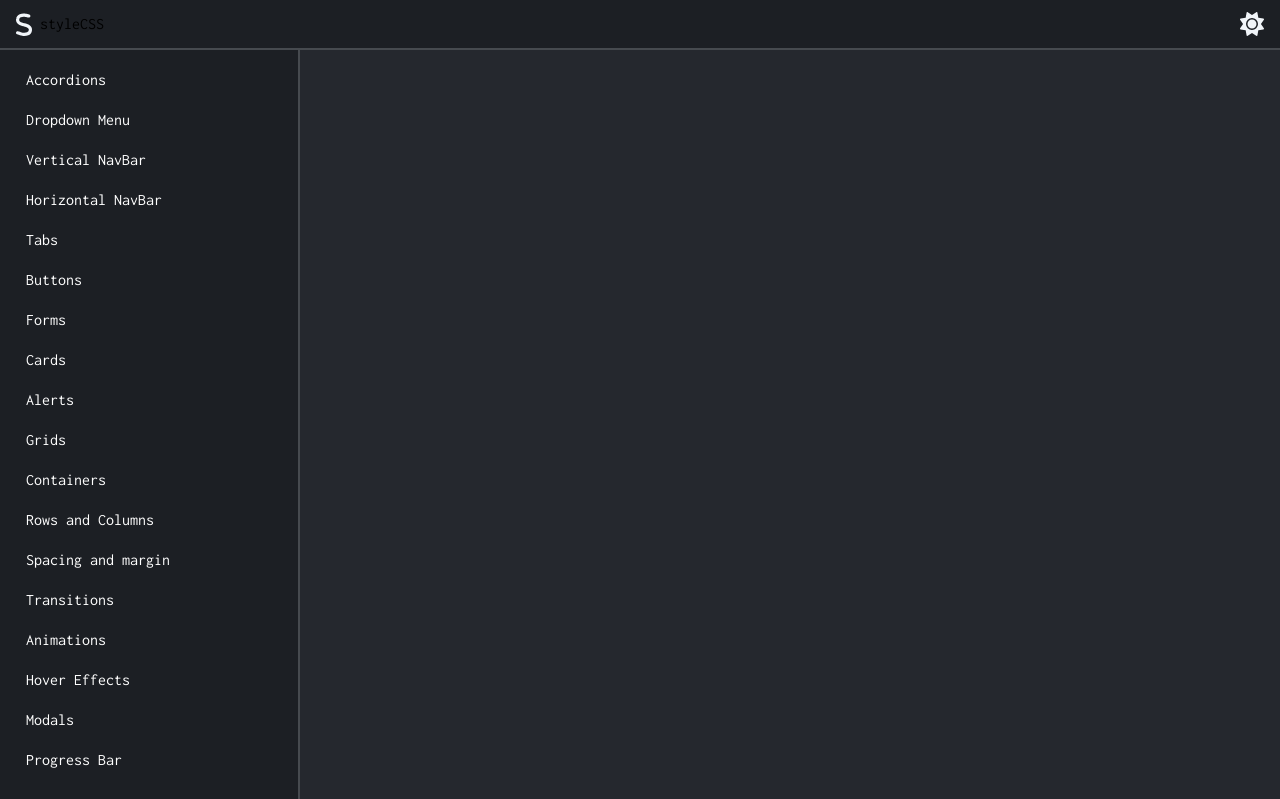
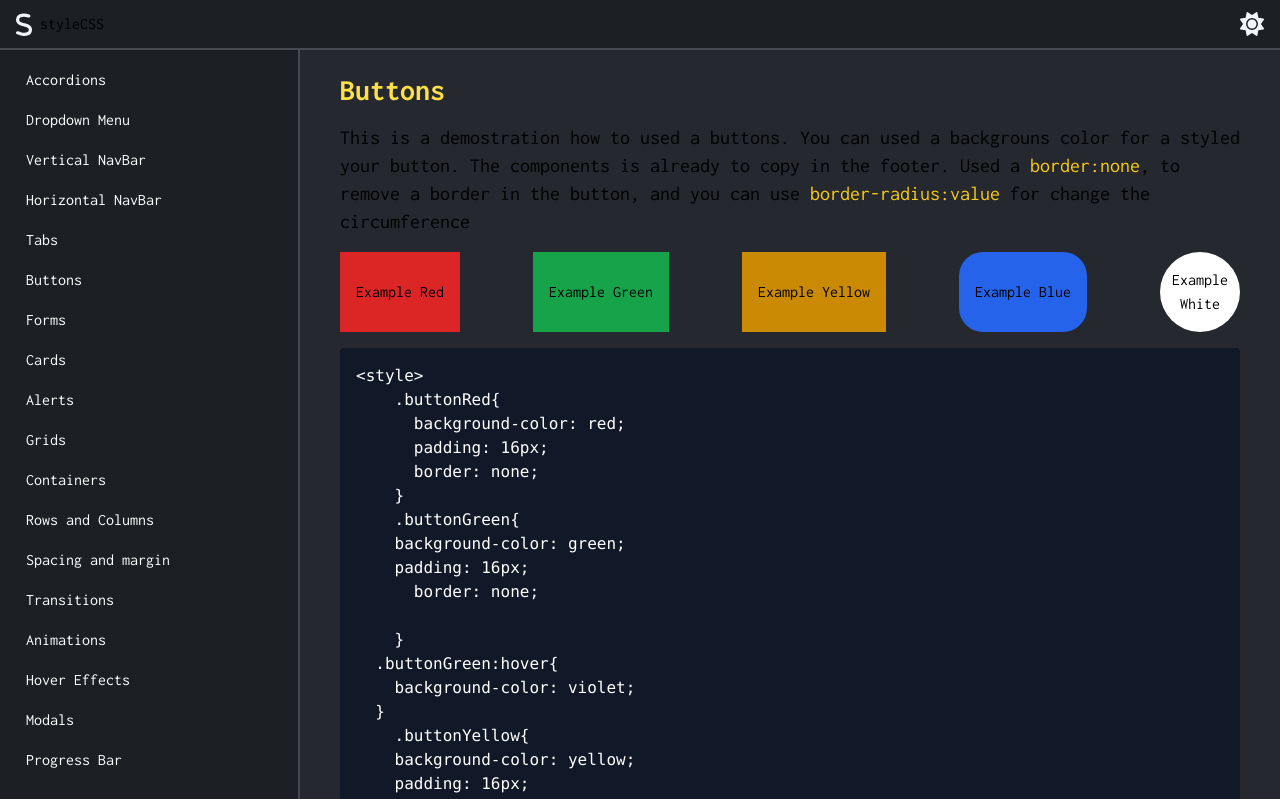
Before and after one commit to juancruzperalta/styleCSS, a React (Vite) app: page /buttons in a window 1280 px wide. Shown: the top 799 px of the page. Built offline with nearby package versions, Linux system fonts and the light colour scheme; a web font is replaced by a local one.

Commit message:
Form in process...07-01-2025

```diff
--- /dev/null
+++ b/src/pages/Buttons.jsx
@@ -0,0 +1,76 @@
+import { CopyTheText } from "./helpers/CopyTheText";
+
+export const Buttons = () => {
+  const codeText = `<style>
+    .buttonRed{
+      background-color: red;
+      padding: 16px;
+      border: none;
+    }
+    .buttonGreen{
+    background-color: green;
+    padding: 16px;
+      border: none;
+
+    }
+  .buttonGreen:hover{
+    background-color: violet;
+  }
+    .buttonYellow{
+    background-color: yellow;
+    padding: 16px;
+    }
+        .buttonBlue{
+    background-color: blue;
+    padding: 16px;
+    border-radius:50%;
+    }
+        .buttonWhite{
+    background-color: white;
+    width: 64px;
+    height: 64px;
+    padding: 1px;
+    border-radius: 100%;
+    }
+</style>
+  <div>
+    <button class="buttonRed">Example Red</button>
+    <button class="buttonGreen">Example Green</button>
+    <button class="buttonYellow">Example Yellow</button>
+    <button class="buttonBlue">Example Blue</button>
+    <button class="buttonWhite">Example White</button>
+  </div>
+`;
+  return (
+    <section className="flex flex-col mt-8  lg:max-w-[700px] md:max-w-[500px] max-w-[300px] xl:max-w-[900px] 2xl:max-w-[1200px] w-full">
+      <div className="mb-8">
+        <h2 className="text-yellow-300 font-bold text-3xl mb-4">Buttons</h2>
+        <h4 className="text-xl">
+          This is a demostration how to used a buttons. You can used a
+          backgrouns color for a styled your button. The components is already
+          to copy in the footer. Used a{" "}
+          <span className="text-yellow-400">border:none</span>, to remove a
+          border in the button, and you can use{" "}
+          <span className="text-yellow-400">border-radius:value</span> for
+          change the circumference
+        </h4>
+        <article className="flex items-center justify-between w-full h-full p-0 m-0 lg:max-w-[700px] md:max-w-[500px] max-w-[300px] xl:max-w-[900px] 2xl:max-w-[1200px] ">
+          <div className="flex w-full mt-4 gap-8">
+            <div className="flex justify-between h-full w-full">
+              <button className="p-4 bg-red-600">Example Red</button>
+              <button className="p-4 bg-green-600">Example Green</button>
+              <button className="p-4 bg-yellow-600">Example Yellow</button>
+              <button className="p-4 bg-blue-600 rounded-3xl">
+                Example Blue
+              </button>
+              <button className="w-20 h-20 p-1 bg-white text-black rounded-full">
+                Example White
+              </button>
+            </div>
+          </div>
+        </article>
+        <CopyTheText codeText={codeText} />
+      </div>
+    </section>
+  );
+};
--- /dev/null
+++ b/src/pages/Forms.jsx
@@ -0,0 +1,45 @@
+export const Forms = () => {
+  return (
+    <section className="flex flex-col mt-8  lg:max-w-[700px] md:max-w-[500px] max-w-[300px] xl:max-w-[900px] 2xl:max-w-[1200px] w-full">
+      <div className="mb-8">
+        <h2 className="text-yellow-300 font-bold text-3xl mb-4">Forms</h2>
+        <h4 className="text-xl">
+          {" "}
+          This is a demostration how to used a input. The components is already
+          to copy in the footer.
+        </h4>
+        <article className="flex items-center justify-between w-full h-full p-0 m-0 lg:max-w-[700px] md:max-w-[500px] max-w-[300px] xl:max-w-[900px] 2xl:max-w-[1200px] ">
+          <div className="flex flex-col w-full mt-4 gap-8">
+            <div className="flex flex-col justify-between h-full w-full">
+              <h3 className="text-yellow-300 font-bold text-xl">Input</h3>
+              <form className="flex gap-2">
+                <input
+                  type="text"
+                  placeholder="FirstName"
+                  className="w-[260px] outline-none h-8 rounded-sm"
+                />
+                <input
+                  type="text"
+                  placeholder="LastName"
+                  className="w-[260px] outline-none h-8 rounded-sm"
+                />
+              </form>
+            </div>
+            <div className="flex flex-col justify-between h-full w-full">
+              <h3 className="text-yellow-300 font-bold text-xl">
+                Input Search
+              </h3>
+              <form className="flex gap-2">
+                <input
+                  type="text"
+                  placeholder="Search"
+                  className="w-[260px] outline-none h-8 rounded-sm focus:w-full focus:bg-slate-200 transition-[width] ease-in-out"
+                />
+              </form>
+            </div>
+          </div>
+        </article>
+      </div>
+    </section>
+  );
+};
--- a/src/routesConfig.jsx
+++ b/src/routesConfig.jsx
@@ -3,6 +3,8 @@ import { DropdownMenu } from "./pages/DropdownMenu.jsx";
 import { VerticalNavBar } from "./pages/VerticalNavBar.jsx";
 import { HorizontalNavBar } from "./pages/HorizontalNavBar.jsx";
 import { Tabs } from "./pages/Tabs.jsx";
+import { Buttons } from "./pages/Buttons.jsx";
+import { Forms } from "./pages/Forms.jsx";
 
 const routes = [
   { path: "/accordions", element: <Accordions /> },
@@ -10,6 +12,8 @@ const routes = [
   { path: "/verticalNav", element: <VerticalNavBar /> },
   { path: "/horizontalNav", element: <HorizontalNavBar /> },
   { path: "/tabs", element: <Tabs /> },
+  { path: "/buttons", element: <Buttons /> },
+  { path: "/forms", element: <Forms /> },
 ];
 
 export default routes;
```
